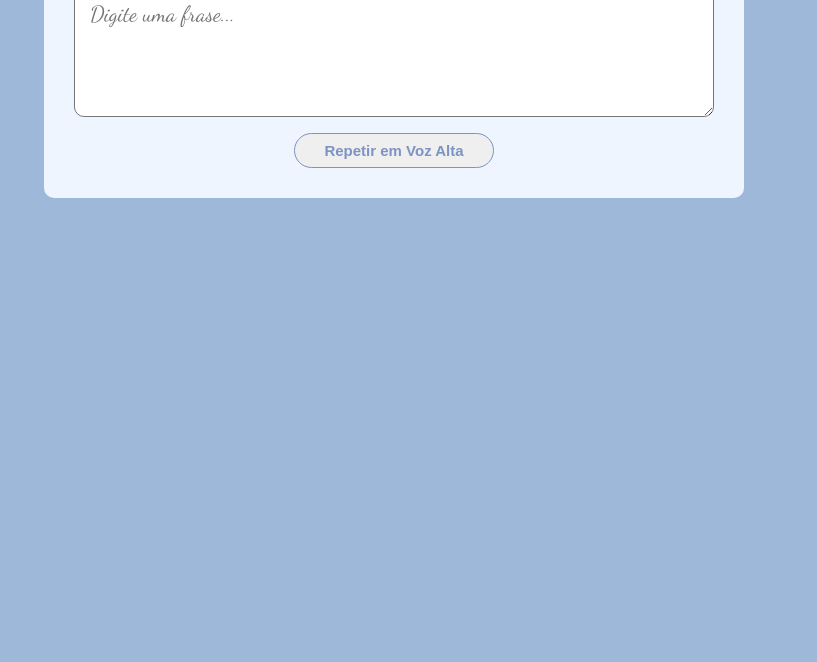
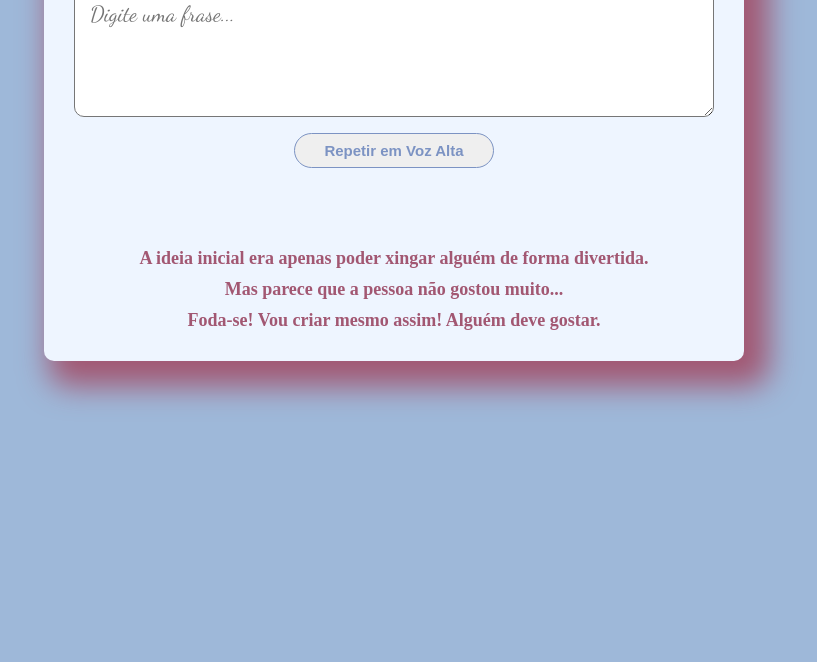
Before and after one commit to michelradtke/texto-para-fala, a plain HTML site: page index.html in a window 1280 px wide. Shown: the part 138-800 px from the top of the page, without its empty margins (246-1063 px from the left). Drawn offline with Linux system fonts and the light colour scheme.

Commit message:
Update 1.0 -> alterando um pouquinho os estilos

```diff
--- a/css/style.css
+++ b/css/style.css
@@ -39,6 +39,7 @@ main {
     background: var(--background-div);
     text-align: center;
     border-radius: 10px;
+    box-shadow: 15px 15px 30px 10px var(--fontDestaque);
 }
 
 textarea {
@@ -49,6 +50,17 @@ textarea {
     border-radius: 10px;
     font-family: 'Dancing Script';
     font-size: 22px;
+  }
+
+  .inicio {
+    margin-top: 80px;
+    text-align: center;
+    font-size: 18px;
+    color: var(--fontDestaque);
+  }
+
+  .inicio p {
+    margin-top: 10px;
   }
 
   #botao {
--- a/index.html
+++ b/index.html
@@ -18,6 +18,11 @@
         <div class="botaoClick">
             <button id="botao" onclick="handleSpeak()">Repetir em Voz Alta</button>
         </div>
+        <div class="inicio">
+            <p>A ideia inicial era apenas poder xingar alguém de forma divertida.</p>
+            <p>Mas parece que a pessoa não gostou muito...</p>
+            <p>Foda-se! Vou criar mesmo assim! Alguém deve gostar.</p>
+        </div>
     </main>
 </body>
 </html>
```
